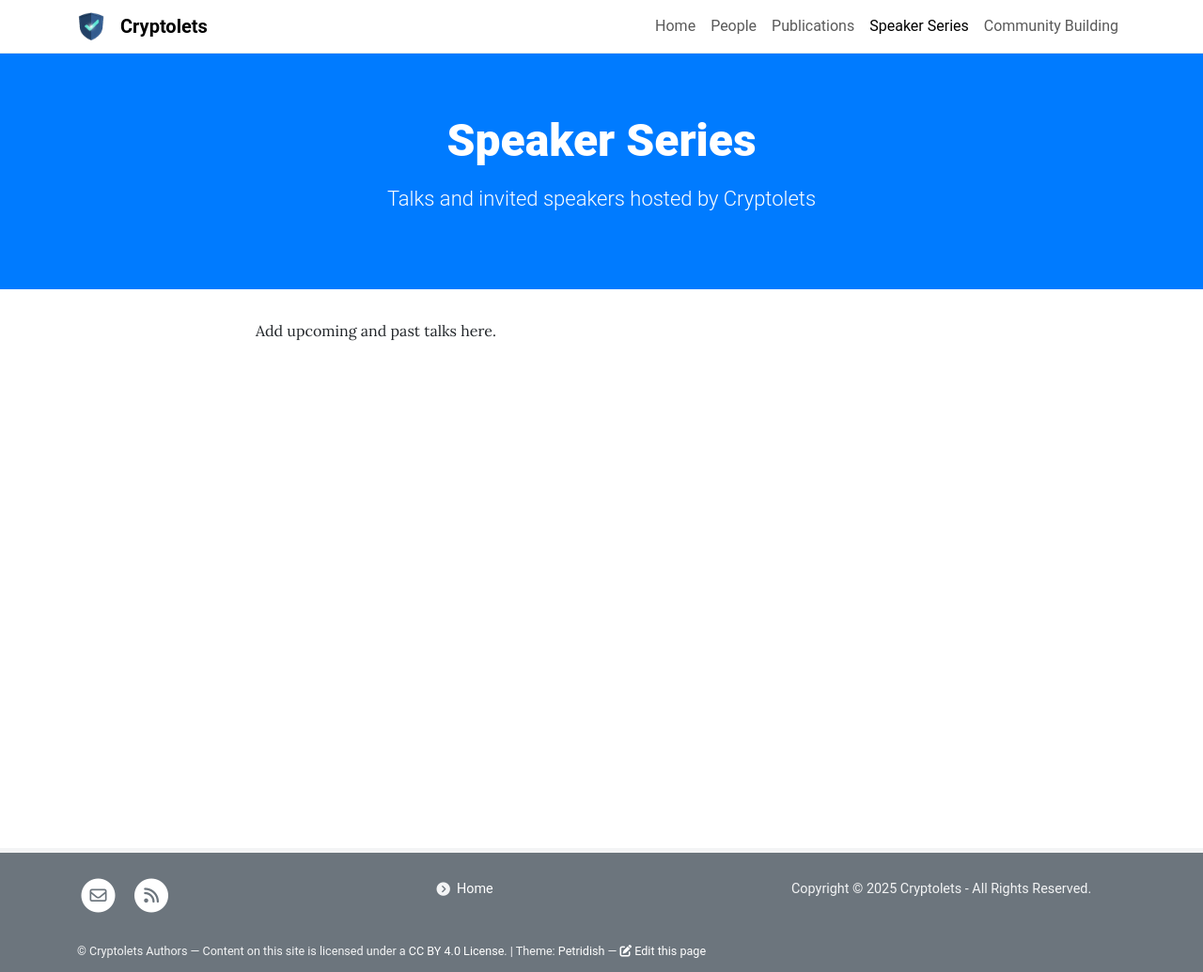
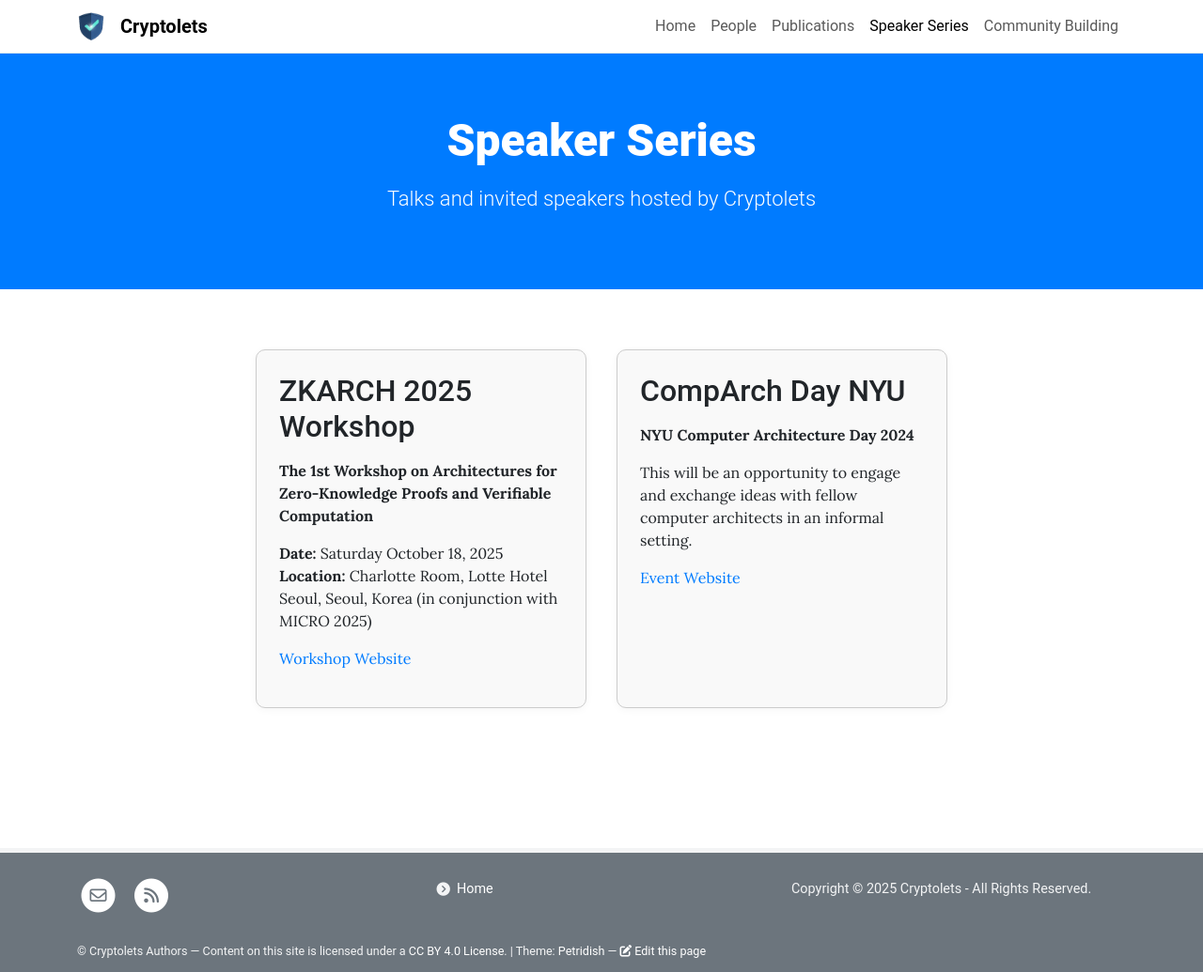
Before and after one commit to cryptolets/cryptolets.github.io, a Jekyll site: the page built from pages/speaker-series.md, in a window 1280 px wide. Shown: the whole page at 94% size. Built offline with Jekyll 4.4.1, drawn with Linux system fonts in a browser that asks for light colours.

Commit message:
workshops

```diff
--- a/pages/speaker-series.md
+++ b/pages/speaker-series.md
@@ -4,4 +4,19 @@
 permalink: /speaker-series/
 ---
 
-Add upcoming and past talks here.
+
+<div style="display: flex; flex-wrap: wrap; gap: 2rem; margin-top: 2rem;">
+	<div style="flex: 1 1 300px; border: 1px solid #ccc; border-radius: 10px; padding: 1.5rem; background: #f9f9f9; box-shadow: 0 2px 8px rgba(0,0,0,0.04);">
+		<h2 style="margin-top: 0;">ZKARCH 2025 Workshop</h2>
+		<p><strong>The 1st Workshop on Architectures for Zero-Knowledge Proofs and Verifiable Computation</strong></p>
+		<p><strong>Date:</strong> Saturday October 18, 2025<br>
+		<strong>Location:</strong> Charlotte Room, Lotte Hotel Seoul, Seoul, Korea (in conjunction with MICRO 2025)</p>
+		<p><a href="https://wp.nyu.edu/baahl/zkarch-2025" target="_blank">Workshop Website</a></p>
+	</div>
+	<div style="flex: 1 1 300px; border: 1px solid #ccc; border-radius: 10px; padding: 1.5rem; background: #f9f9f9; box-shadow: 0 2px 8px rgba(0,0,0,0.04);">
+		<h2 style="margin-top: 0;">CompArch Day NYU</h2>
+		<p><strong>NYU Computer Architecture Day 2024</strong></p>
+		<p>This will be an opportunity to engage and exchange ideas with fellow computer architects in an informal setting.</p>
+		<p><a href="https://baahl-nyu.github.io/nyucomparchday2024/" target="_blank">Event Website</a></p>
+	</div>
+</div>
```
